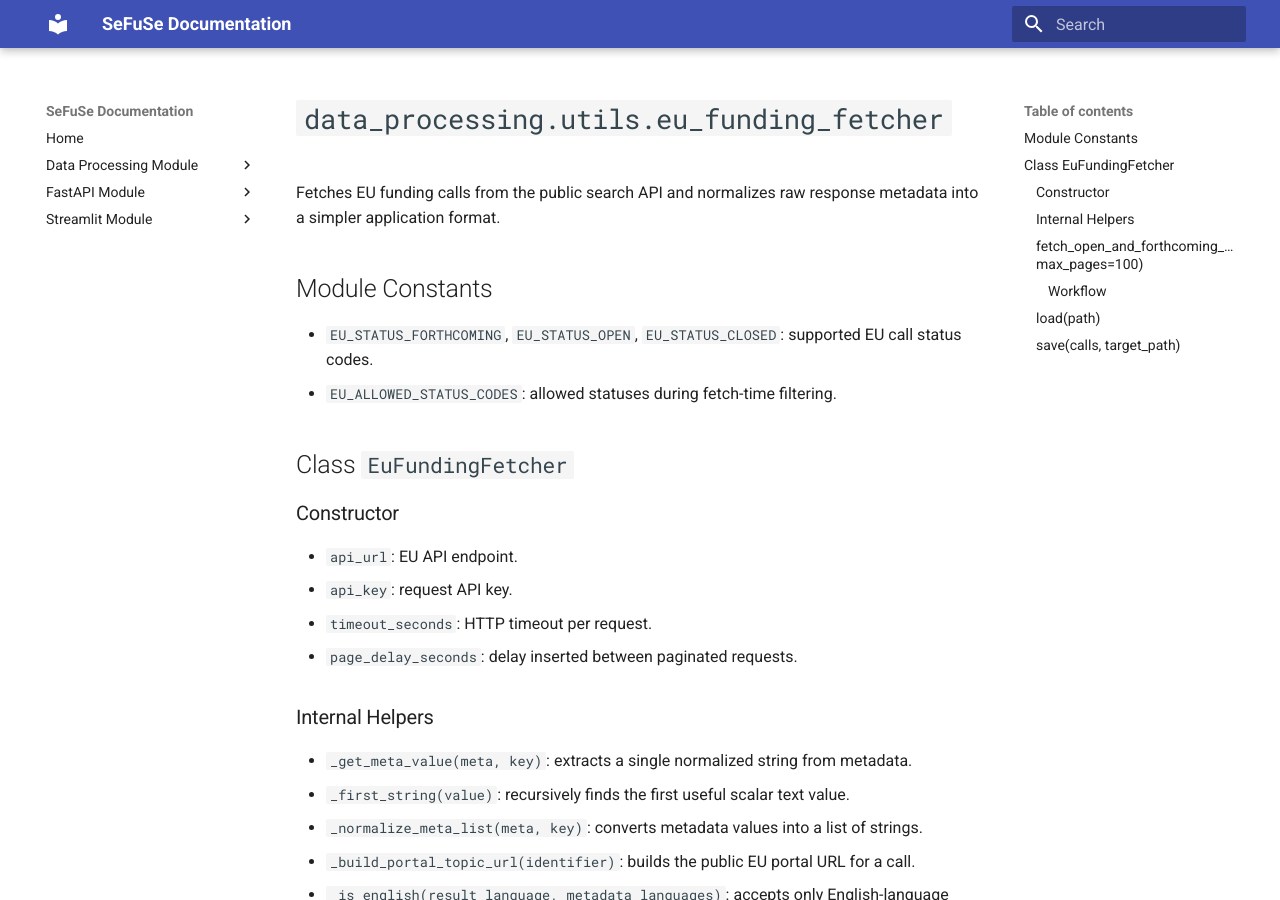
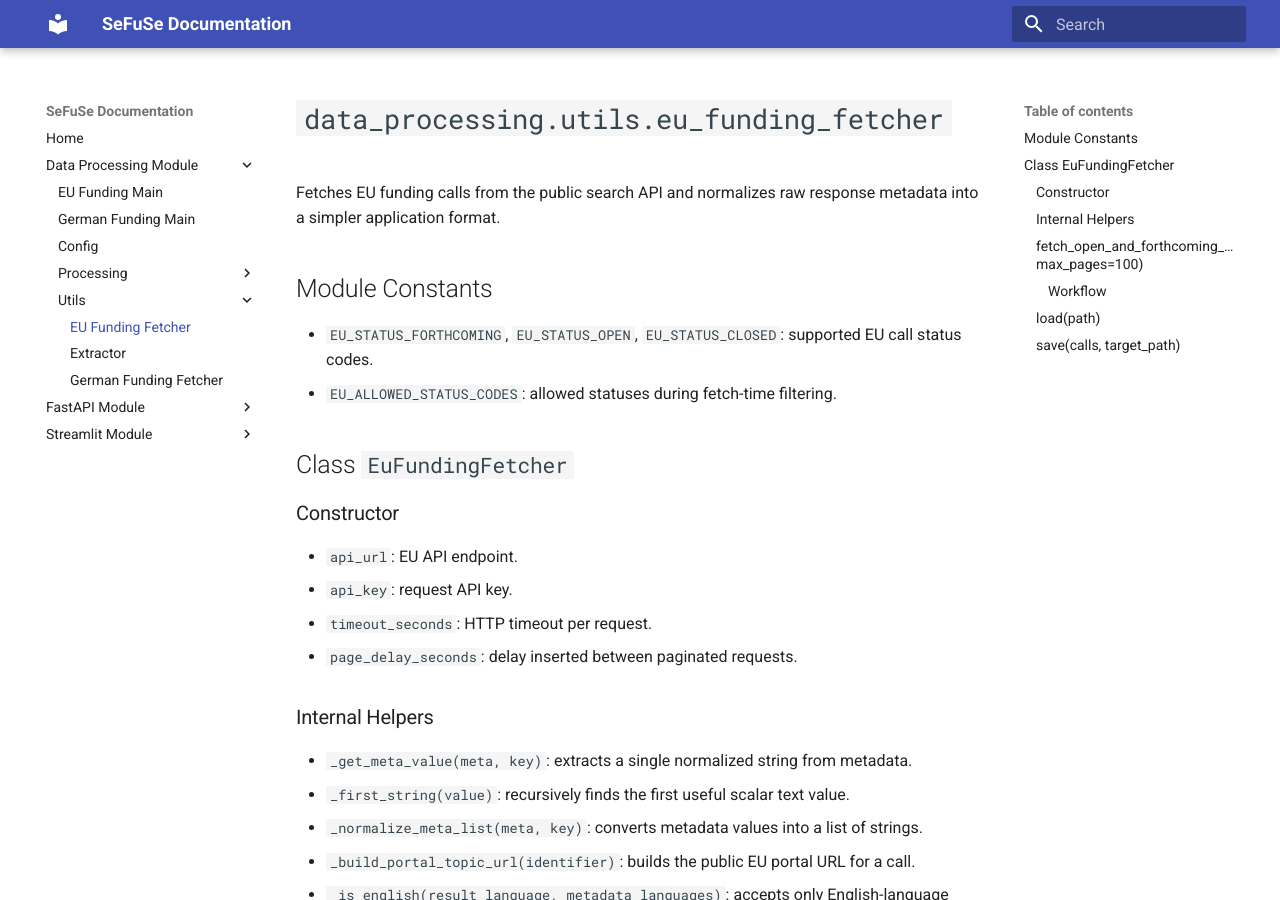
Before and after one commit to trholy/sefuse, an MkDocs documentation site: the page built from docs/data_processing/utils/eu_funding_fetcher.md, in a window 1280 px wide and 900 px high. Built offline with MkDocs 1.6.1 and Material for MkDocs 9.7.7, drawn with Linux system fonts in a browser that asks for light colours; some of the changed lines change nothing that is shown.

Commit message:
Updated docs.

```diff
--- a/mkdocs.yml
+++ b/mkdocs.yml
@@ -5,22 +5,31 @@ theme:
 nav:
   - Home: README.md
   - Data Processing Module:
+      - EU Funding Main: data_processing/eu_funding_main.md
+      - German Funding Main: data_processing/german_funding_main.md
       - Config: data_processing/config/config.md
       - Processing:
           - Cleaner: data_processing/processing/cleaner.md
+          - Common Data Pipeline: data_processing/processing/common_data_pipeline.md
+          - EU Funding Processor: data_processing/processing/eu_funding_processor.md
+          - German Funding Processor: data_processing/processing/german_funding_processor.md
           - UUID Generator: data_processing/processing/uuid_generator.md
           - Value Extractor: data_processing/processing/value_extractor.md
       - Utils:
-          - Downloading: data_processing/utils/downloading.md
+          - EU Funding Fetcher: data_processing/utils/eu_funding_fetcher.md
           - Extractor: data_processing/utils/extractor.md
-      - Main Workflow: data_processing/main.md
+          - German Funding Fetcher: data_processing/utils/german_funding_fetcher.md
   - FastAPI Module:
+      - Main App: fastapi/main.md
       - FastAPI Utils: fastapi/utils/fastapi_utils.md
       - Qdrant Utils: fastapi/utils/qdrant_utils.md
-      - Main App: fastapi/main.md
   - Streamlit Module:
+      - Pages:
+          - Federal Funding Database: streamlit/pages/1_Federal_Funding_Database.md
+          - EU Funding Programs: streamlit/pages/2_EU_Funding_Programs.md
+      - UI:
+          - Search Pages: streamlit/ui/search_pages.md
       - Utils: streamlit/utils/utils.md
-      - Main Application: streamlit/app.md
 
 markdown_extensions:
   - attr_list
```
